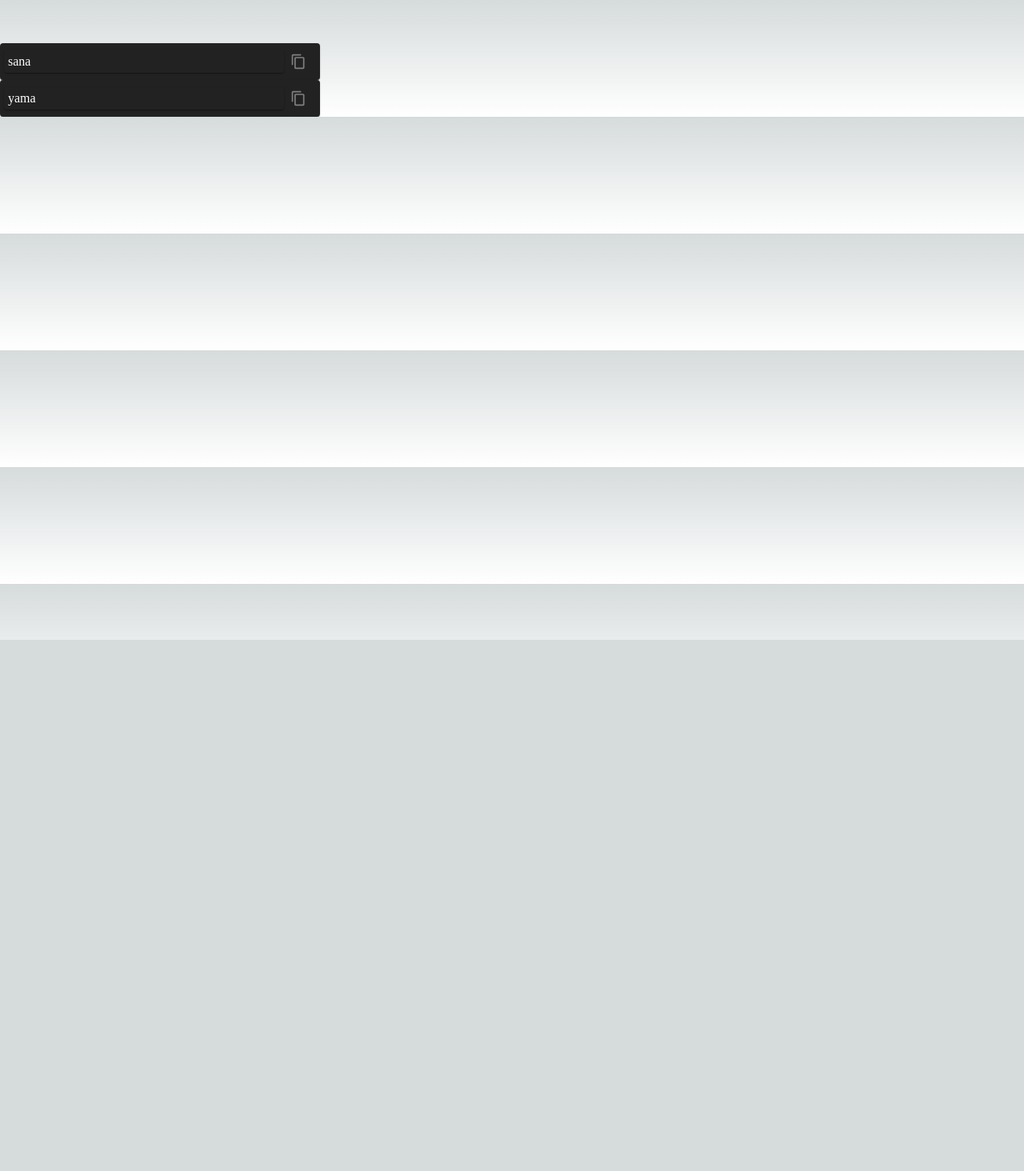
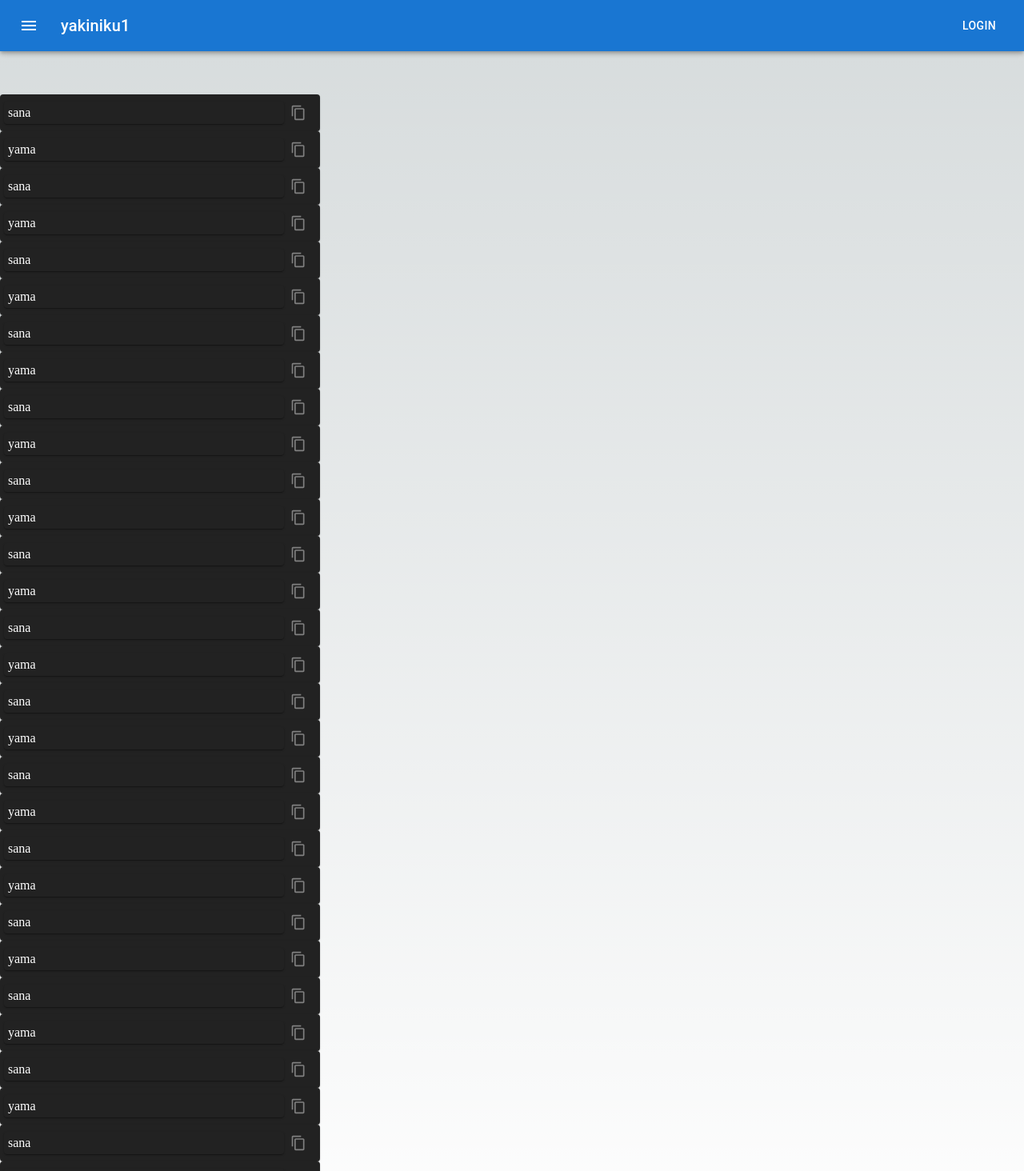
Before and after one commit to ska-cnw/ska-ssk, a Next.js app: page / in a window 1280 px wide. Shown: the top 1464 px of the page at 80% size. Before the commit the page ends 800 px from the top, so only its background shows below. Built offline with nearby package versions, Linux system fonts and the light colour scheme.

Commit message:
[M] AppBar

```diff
--- a/src/components/index.js
+++ b/src/components/index.js
@@ -1 +1,3 @@
 export { CopyButtonTooltip, CopyButtonWithText } from './Buttons';
+export { ButtonAppBar } from './AppBar';
+export { TemporaryDrawer } from './Drawer';
--- a/src/pages/index.js
+++ b/src/pages/index.js
@@ -1,4 +1,4 @@
-import { CopyButtonWithText } from '@/components';
+import { ButtonAppBar, CopyButtonWithText, TemporaryDrawer } from '@/components';
 import Head from 'next/head';
 
 export default function Home() {
@@ -9,12 +9,44 @@ export default function Home() {
 				<link rel='icon' href='/favicon.ico' />
 			</Head>
 
+			<ButtonAppBar title='yakiniku1' />
+
 			<main>
 				<br />
 				<br />
 				<br />
 				<CopyButtonWithText copyString='sana' fontSize='small' />
 				<CopyButtonWithText copyString='yama' fontSize='small' />
+				<CopyButtonWithText copyString='sana' fontSize='small' />
+				<CopyButtonWithText copyString='yama' fontSize='small' />
+				<CopyButtonWithText copyString='sana' fontSize='small' />
+				<CopyButtonWithText copyString='yama' fontSize='small' />
+				<CopyButtonWithText copyString='sana' fontSize='small' />
+				<CopyButtonWithText copyString='yama' fontSize='small' />
+				<CopyButtonWithText copyString='sana' fontSize='small' />
+				<CopyButtonWithText copyString='yama' fontSize='small' />
+				<CopyButtonWithText copyString='sana' fontSize='small' />
+				<CopyButtonWithText copyString='yama' fontSize='small' />
+				<CopyButtonWithText copyString='sana' fontSize='small' />
+				<CopyButtonWithText copyString='yama' fontSize='small' />
+				<CopyButtonWithText copyString='sana' fontSize='small' />
+				<CopyButtonWithText copyString='yama' fontSize='small' />
+				<CopyButtonWithText copyString='sana' fontSize='small' />
+				<CopyButtonWithText copyString='yama' fontSize='small' />
+				<CopyButtonWithText copyString='sana' fontSize='small' />
+				<CopyButtonWithText copyString='yama' fontSize='small' />
+				<CopyButtonWithText copyString='sana' fontSize='small' />
+				<CopyButtonWithText copyString='yama' fontSize='small' />
+				<CopyButtonWithText copyString='sana' fontSize='small' />
+				<CopyButtonWithText copyString='yama' fontSize='small' />
+				<CopyButtonWithText copyString='sana' fontSize='small' />
+				<CopyButtonWithText copyString='yama' fontSize='small' />
+				<CopyButtonWithText copyString='sana' fontSize='small' />
+				<CopyButtonWithText copyString='yama' fontSize='small' />
+				<CopyButtonWithText copyString='sana' fontSize='small' />
+				<CopyButtonWithText copyString='yama' fontSize='small' />
+				<CopyButtonWithText copyString='sana' fontSize='small' />
+				<CopyButtonWithText copyString='yama' fontSize='small' />
 			</main>
 		</>
 	);
```
